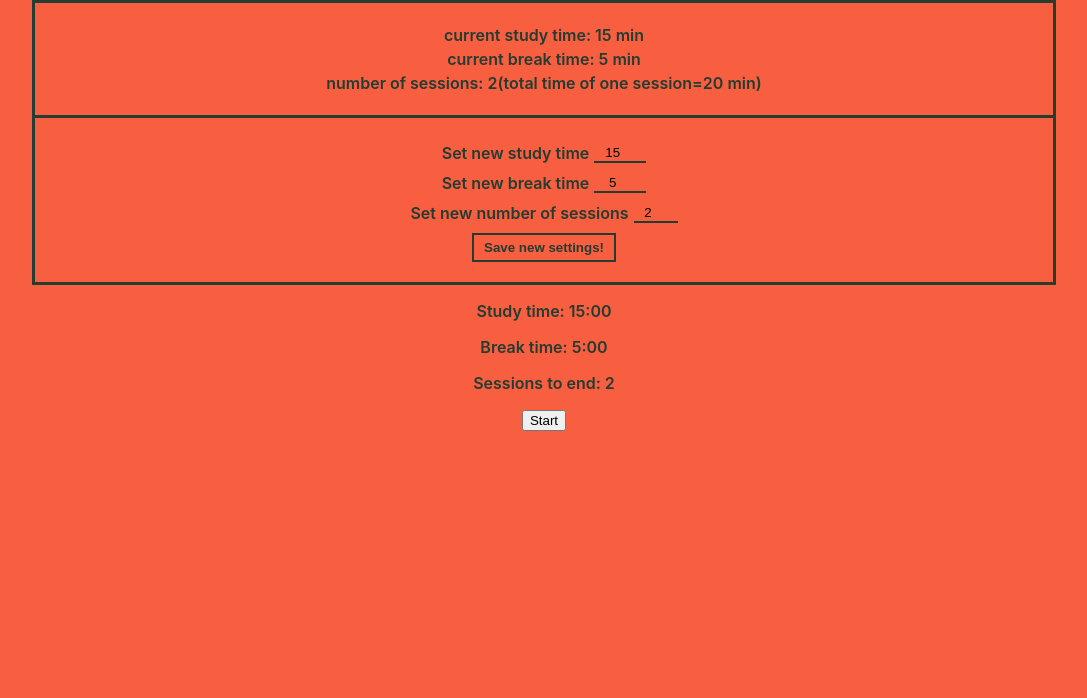
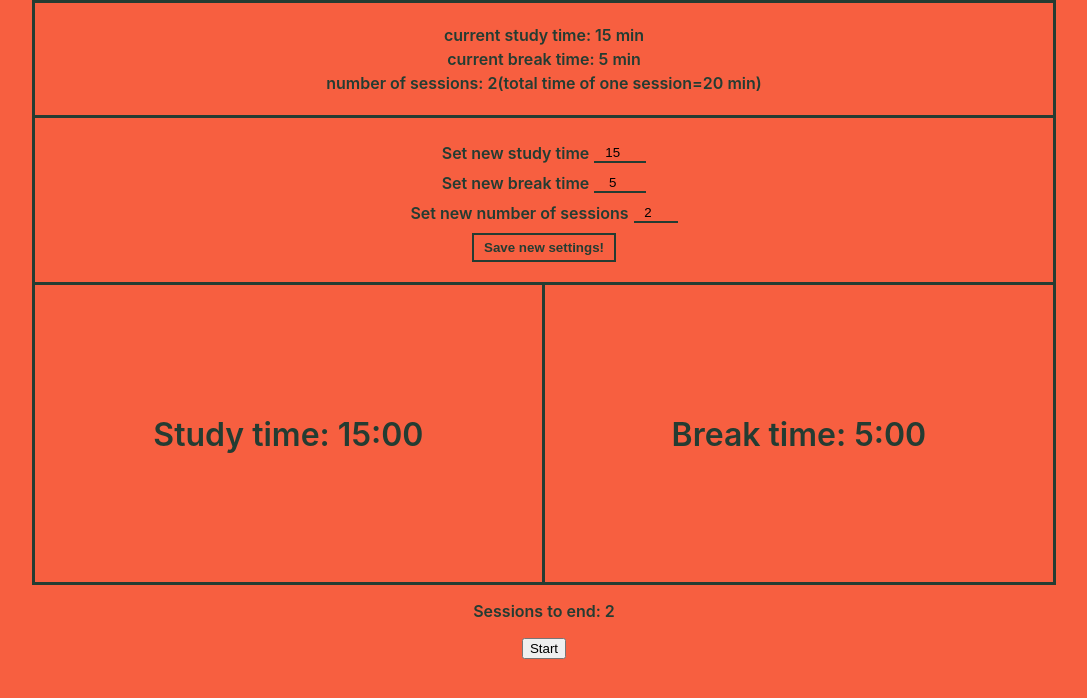
Before and after one commit to mb-dir/Pomodoro-Deluxe, a React (Create React App) app: page / in a window 1280 px wide. Shown: the top 698 px of the page, without its empty margins (96-1183 px from the left). Built offline with nearby package versions, Linux system fonts and the light colour scheme.

Commit message:
Styles related with time counter

```diff
--- /dev/null
+++ b/src/components/PomodoroTimer/PomodoroTimer.css
@@ -0,0 +1,35 @@
+.timeWrapper {
+  width: 80%;
+  margin: 0 auto;
+  border: 3px solid #243c32;
+  border-top: none;
+  display: flex;
+  justify-content: center;
+  align-items: center;
+  height: 200px;
+}
+.timeWrapper__box {
+  width: 100%;
+  height: 100%;
+  padding: 10px;
+}
+.timeWrapper__box--border {
+  border-right: 3px solid #243c32;
+}
+.timeWrapper__time {
+  font-size: 20px;
+  margin: 0;
+  position: relative;
+  top: 50%;
+  -webkit-transform: translateY(-50%);
+  -ms-transform: translateY(-50%);
+  transform: translateY(-50%);
+}
+@media (min-width: 624px) {
+  .timeWrapper {
+    height: 300px;
+  }
+  .timeWrapper__time {
+    font-size: 32px;
+  }
+}
--- a/src/components/PomodoroTimer/PomodoroTimer.js
+++ b/src/components/PomodoroTimer/PomodoroTimer.js
@@ -1,4 +1,5 @@
 import React from "react";
+import "./PomodoroTimer.css";
 function PomodoroTimer(times) {
   //Handler for starting the session
   function startSession() {
```
